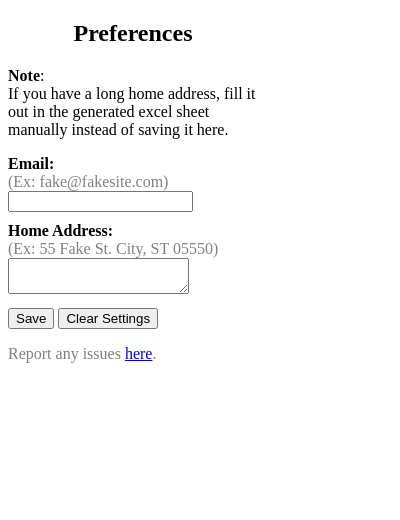
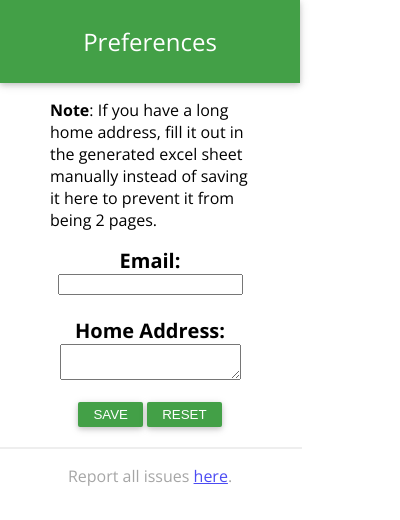
Before and after one commit to saadq/cc-invoice, a browser extension: page src/popup/popup.html in a window 400 px wide. Drawn offline with nearby package versions, Linux system fonts and the light colour scheme.

Commit message:
Add styling and finish popup

```diff
--- a/src/popup/popup.css
+++ b/src/popup/popup.css
@@ -1,19 +1,82 @@
-body {
-  width: 250px;
+html, body {
+  margin: 0;
+  padding: 0;
 }
 
-input, textarea {
-  margin-bottom: 10px;
+body {
+  font-family: 'Open Sans';
+  width: 300px;
+  color: #000;
+  border-radius: 5px;
+}
+
+h2, p {
+  font-weight: 300;
 }
 
 h2, p strong {
   text-align: center;
 }
 
+h2 {
+  font-weight: 300;
+  margin: 0;
+  background-color: #43A047;
+  box-shadow: 0 2px 5px 0 rgba(0, 0, 0, 0.16), 0 2px 10px 0 rgba(0, 0, 0, 0.12);
+  padding: 25px;
+  color: #fff;
+}
+
+.wrapper {
+  text-align: center;
+  width: 200px;
+  margin: 0 auto;
+}
+
+#disclaimer {
+  text-align: left;
+}
+
+label {
+  font-size: 1.25em;
+  text-align: center;
+}
+
+input, textarea {
+  margin-bottom: 10px;
+  display: block;
+  margin: 0 auto;
+}
+
 button {
+  box-shadow: 0 2px 5px 0 rgba(0, 0, 0, 0.16), 0 2px 10px 0 rgba(0, 0, 0, 0.12);
+  transition: all .3s ease-out;
+  text-transform: uppercase;
   display: inline-block;
+  color: #fff;
+  background-color: #43A047;
+  transition: all .3s ease-out;
+  border: none;
+  border-radius: 2px;
+  padding: 5px 15px;
+}
+
+button:hover {
+  cursor: pointer;
+  background-color: red;
+}
+
+.divider {
+  margin-top: 20px;
+  width: 100%;
+  border: 1px solid #eee;
 }
 
 .example, #issues {
   color: gray;
 }
+
+#issues {
+  opacity: .7;
+  text-align: center;
+}
--- a/src/popup/popup.html
+++ b/src/popup/popup.html
@@ -3,27 +3,30 @@
 <head>
   <meta charset="UTF-8">
   <title>Codecademy Invoice Generator</title>
+  <link rel="stylesheet" href='https://fonts.googleapis.com/css?family=Open+Sans:400,300,700'>
   <link rel="stylesheet" href="./popup.css">
 </head>
 <body>
   <h2>Preferences</h2>
-  <p><strong>Note</strong>:<br> If you have a long home address, fill it out in the generated excel sheet manually instead of saving it here.</p>
-  <p id="status"></p>
 
-  <label for="email"><strong>Email:</strong><br>
-    <span class="example">(Ex: fake@fakesite.com)</span>
-  </label><br>
-  <input id="email" type="text" name="email"><br>
+  <div class="wrapper">
+    <p id="disclaimer">
+      <strong>Note</strong>: If you have a long home address, fill it out in the generated excel sheet manually instead of saving it here to prevent it from being 2 pages.
+    </p>
+    <p id="status"></p>
 
-  <label for="address"><strong>Home Address:</strong><br>
-    <span class="example">(Ex: 55 Fake St. City, ST 05550)</span>
-  </label><br>
-  <textarea id="address" type="text" name="address"></textarea><br>
+    <label for="email"><strong>Email:</strong><br></label>
+    <input id="email" type="text" name="email"><br>
 
-  <button id="save" type="button">Save</button>
-  <button id="clear" type="button">Clear Settings</button>
+    <label for="address"><strong>Home Address:</strong></label>
+    <textarea id="address" type="text" name="address"></textarea><br>
 
-  <p id="issues">Report any issues <a href="https://github.com/saadq/cc-invoice/issues">here</a>.</p>
+    <button id="save" type="button">Save</button>
+    <button id="reset" type="button">Reset</button>
+  </div>
+
+  <div class="divider"></div>
+  <p id="issues">Report all issues <a href="https://github.com/saadq/cc-invoice/issues" target="_newtab">here</a>.</p>
 
   <script src="./popup.js"></script>
 </body>
--- a/src/popup/popup.js
+++ b/src/popup/popup.js
@@ -1,6 +1,6 @@
 const $ = selector => document.querySelector(selector)
 const $save = $('#save')
-const $clear = $('#clear')
+const $reset = $('#reset')
 const $status = $('#status')
 const $email = $('#email')
 const $address = $('#address')
@@ -32,7 +32,7 @@ $save.addEventListener('click', () => {
   }
 })
 
-$clear.addEventListener('click', () => {
+$reset.addEventListener('click', () => {
   chrome.storage.sync.set({ address: '', email: '' })
   $status.style.color = 'blue'
   $status.textContent = 'All settings have been reset!'
```
